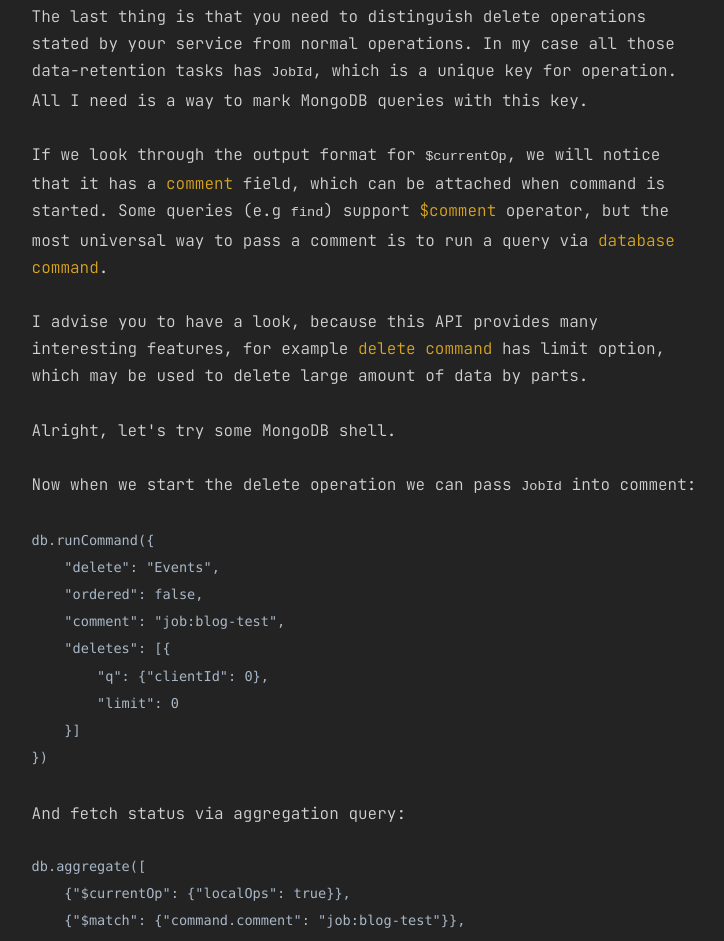
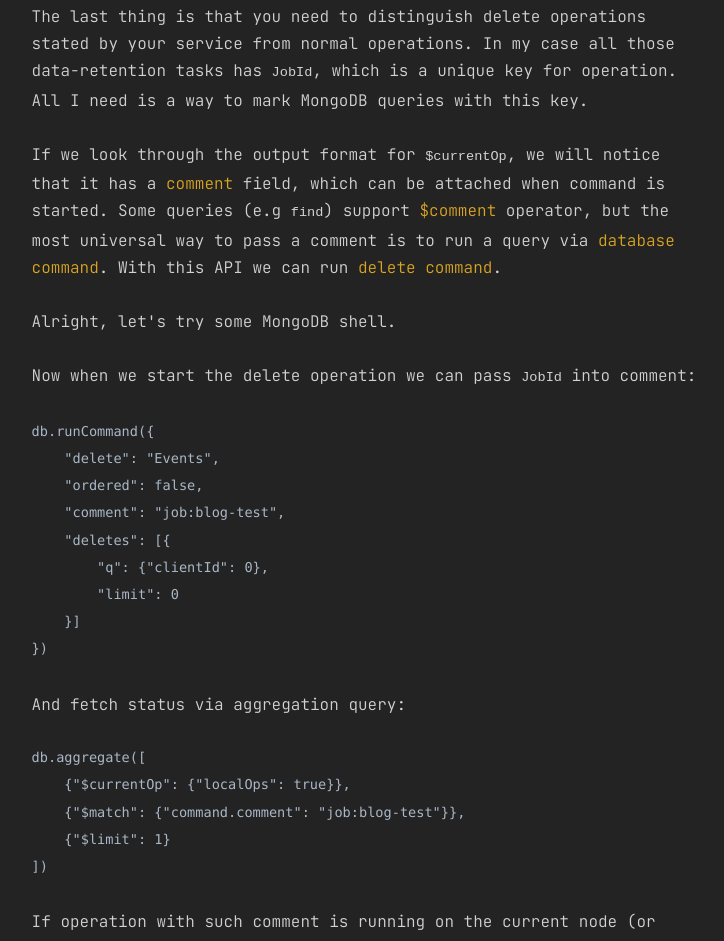
Before and after one commit to AxelUser/blog, a Gatsby site: page /blog/006-how-to-get-status-of-mongodb-operation in a window 1280 px wide. Shown: the part 1464-2405 px from the top of the page, without its empty margins (276-1000 px from the left). Built offline with nearby package versions, Linux system fonts and the light colour scheme; Gatsby itself is replaced by a stand-in of ours; some packages are replaced by stand-ins of ours; code samples lack their colours.

Commit message:
Removed misleading information about limit in delete command

```diff
--- a/content/006-how-to-get-status-of-mongodb-operation/index.md
+++ b/content/006-how-to-get-status-of-mongodb-operation/index.md
@@ -27,9 +27,7 @@
 
 The last thing is that you need to distinguish delete operations stated by your service from normal operations. In my case all those data-retention tasks has `JobId`, which is a unique key for operation. All I need is a way to mark MongoDB queries with this key.
 
-If we look through the output format for `$currentOp`, we will notice that it has a [comment](https://www.mongodb.com/docs/manual/reference/command/currentOp/#mongodb-data-currentOp.command) field, which can be attached when command is started. Some queries (e.g `find`) support [$comment](https://www.mongodb.com/docs/manual/reference/operator/query/comment/) operator, but the most universal way to pass a comment is to run a query via [database command](https://www.mongodb.com/docs/manual/reference/command/#database-commands).
-
-I advise you to have a look, because this API provides many interesting features, for example [delete command](https://www.mongodb.com/docs/manual/reference/command/delete/#mongodb-dbcommand-dbcmd.delete) has limit option, which may be used to delete large amount of data by parts.
+If we look through the output format for `$currentOp`, we will notice that it has a [comment](https://www.mongodb.com/docs/manual/reference/command/currentOp/#mongodb-data-currentOp.command) field, which can be attached when command is started. Some queries (e.g `find`) support [$comment](https://www.mongodb.com/docs/manual/reference/operator/query/comment/) operator, but the most universal way to pass a comment is to run a query via [database command](https://www.mongodb.com/docs/manual/reference/command/#database-commands). With this API we can run [delete command](https://www.mongodb.com/docs/manual/reference/command/delete/#mongodb-dbcommand-dbcmd.delete).
 
 Alright, let's try some MongoDB shell.
 
```
